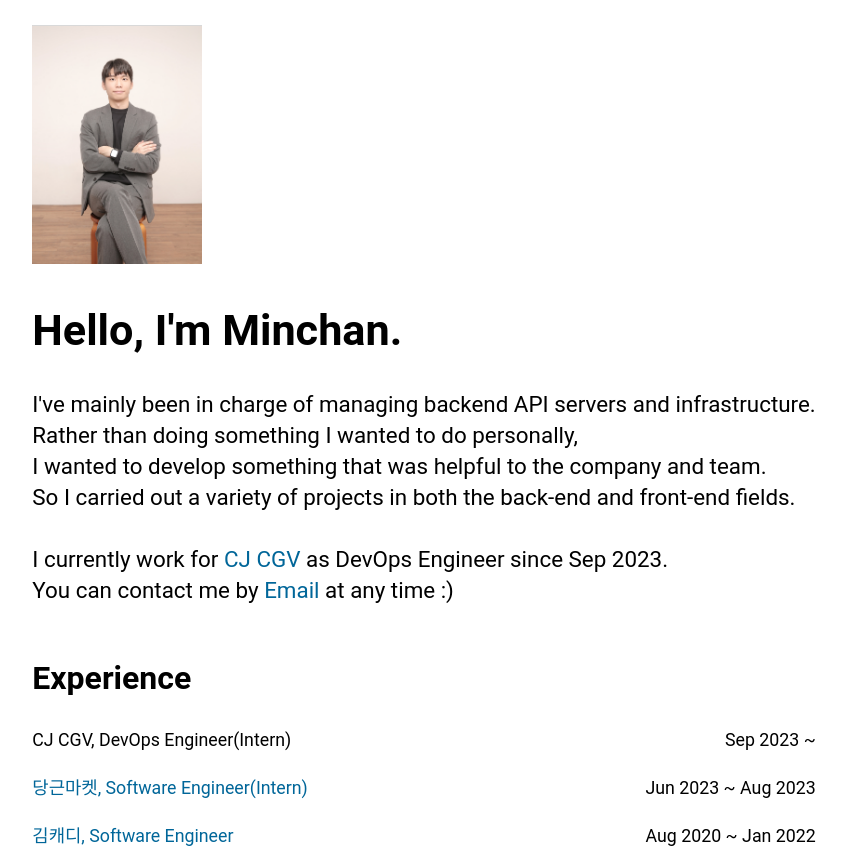
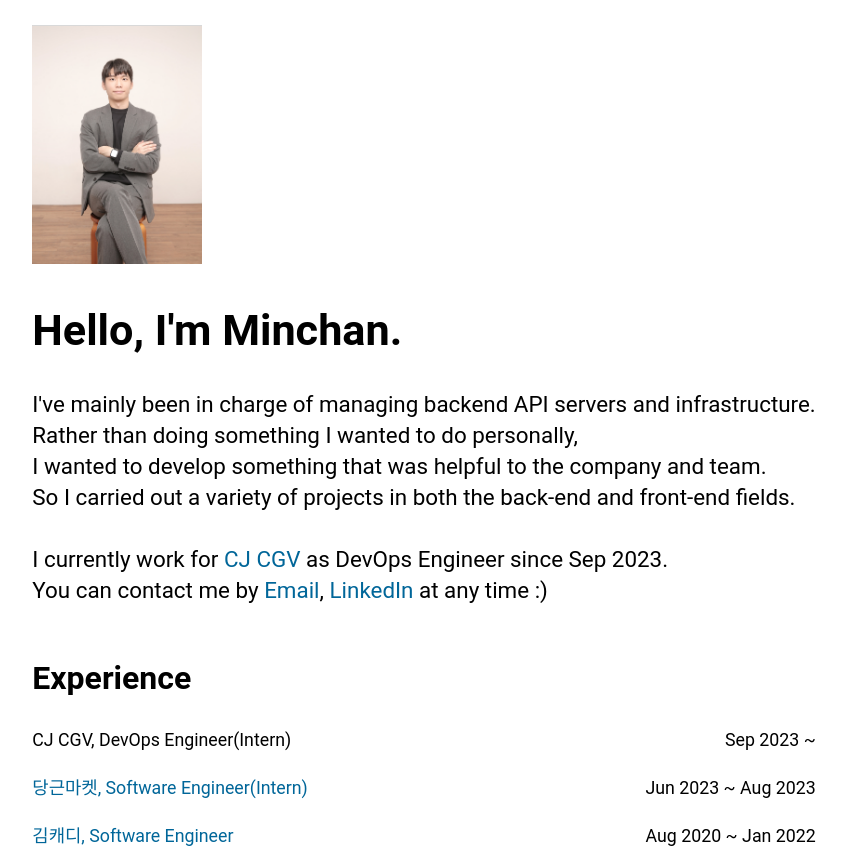
Before and after one commit to HelloMinchan/hellominchan.github.io, a plain HTML site: page index.html in a window 1280 px wide. Shown: the top 851 px of the page, without its empty margins (216-1062 px from the left). Drawn offline with Linux system fonts and the light colour scheme; a web font is replaced by a local one.

Commit message:
feat: add linkedin

```diff
--- a/index.html
+++ b/index.html
@@ -45,7 +45,7 @@
               <br />
 
               You can contact me by
-              <a target="_blank" href="mailto:wjdalscksdle@naver.com">Email</a> at any time :)
+              <a target="_blank" href="mailto:wjdalscksdle@naver.com">Email</a>, <a target="_blank" href="https://www.linkedin.com/in/hellominchan/">LinkedIn</a> at any time :)
             </p>
           </div>
         </header>
```
